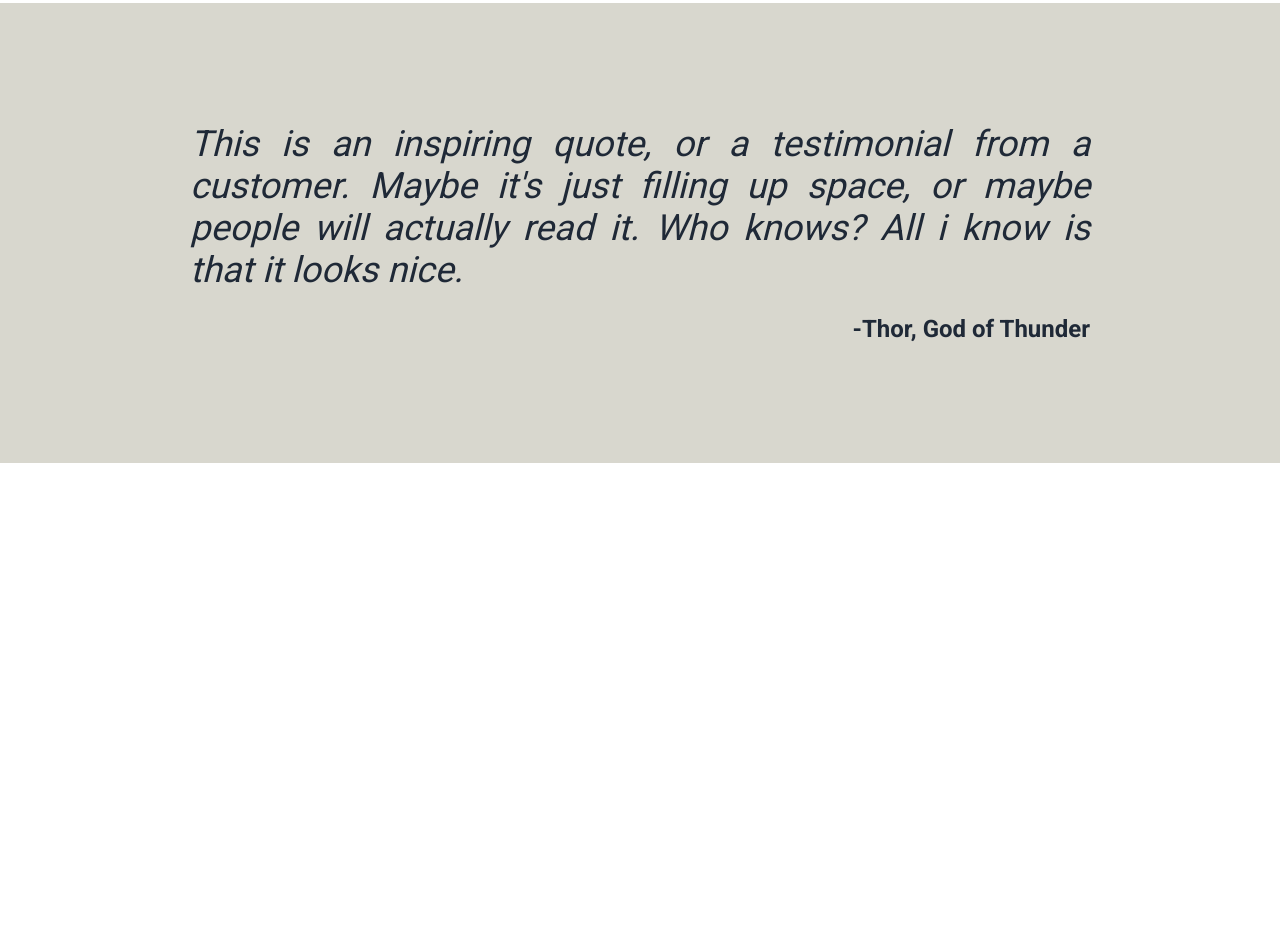
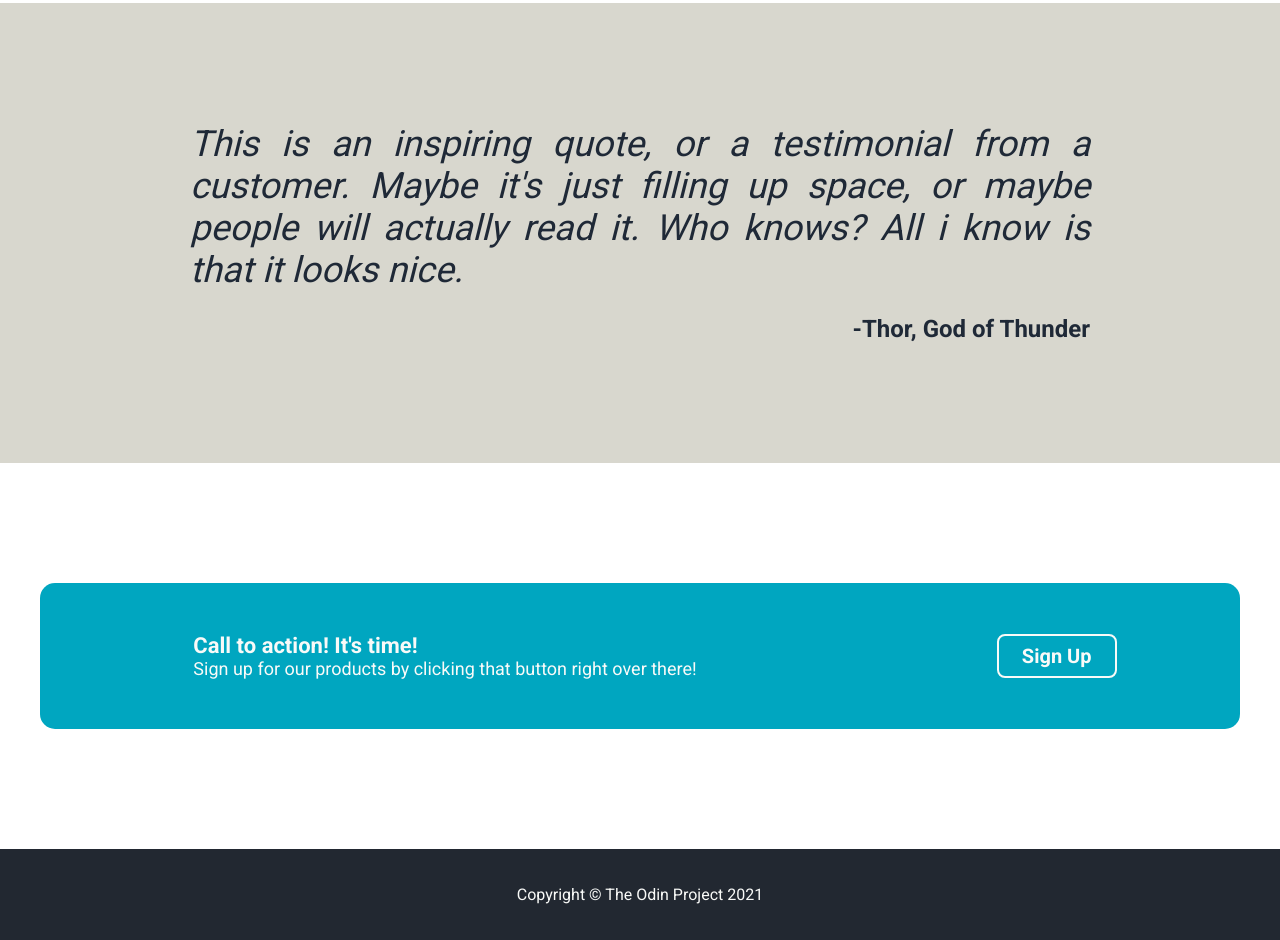
Before and after one commit to Jpmoyses/website-project, a plain HTML site: page index.html in a window 1280 px wide. Shown: the part 1134-2074 px from the top of the page. Before the commit the page ends 1597 px from the top, so only its background shows below. Drawn offline with Linux system fonts and the light colour scheme.

Commit message:
Completed the website and updated README

```diff
--- a/index.html
+++ b/index.html
@@ -25,7 +25,7 @@
                 <div class="herotext">
                     <h1>This website is awesome</h1>
                     <p>This website has some subtext that goes here under the main title. It's a smaller font and the color is lower contrast.</p>
-                    <button>Sign Up</button>
+                    <button class="button">Sign Up</button>
                 </div>
                 <div class="image">
                     <img src="./images/disco_.jpeg">
@@ -65,11 +65,21 @@
         </div>
 
 
+        <div class="content">
+            <div class="sign-up">
+                <div class="content call">
+                    <h4>Call to action! It's time!</h4>
+                    <p>Sign up for our products by clicking that button right over there!</p>
+                </div>
+                <div class="button alternate">Sign Up</div>
+            </div>
+        </div>
+
+
         <div class="footer">
-
+            <p>Copyright © The Odin Project 2021</p>
         </div>
 
     </body>
 
-
 </html>
--- a/styles/style.css
+++ b/styles/style.css
@@ -12,6 +12,44 @@ body{
     flex: 1;
     font-family: 'Roboto';
     margin: 0;
+}
+
+.footer{
+    display: flex;
+    align-items: center;
+    justify-content: center;
+    padding: 20px;
+    background-color: #222831;
+    color: #f9faf8;
+}
+
+.sign-up{
+    background-color: #00a6c0;
+    width: 1200px;
+    display: flex;
+    justify-content: center;
+    align-items: center;
+    border-radius: 15px;
+    padding: 20px;
+    margin: 120px;
+    gap: 270px;
+}
+
+.content.call{
+    justify-content: center;
+    align-items: flex-start;
+    color: #f9faf8;
+    padding: 30px;
+}
+
+.call h4{
+    margin: 0;
+    font-size: 22px;
+}
+
+.call p{
+    margin: 0;
+    font-size: 18px;
 }
 
 .content.quotes{
@@ -89,8 +127,8 @@ body{
     margin-top: 0;
 }
 
-.herotext button{
-    background-color: #3882f6;
+.button{
+    background-color: #00a6c0;
     color: #f9faf8;
     border-radius: 4px;
     width: 120px;
@@ -99,6 +137,12 @@ body{
     font-size: 20px;
     font-weight: 700;
     transition-duration: 0.4s;
+}
+
+.button.alternate{
+    text-align: center;
+    border: 2px solid #f9faf8;
+    border-radius: 8px;
 }
 
 img{
```
Also changed, not shown: 1 other file.
